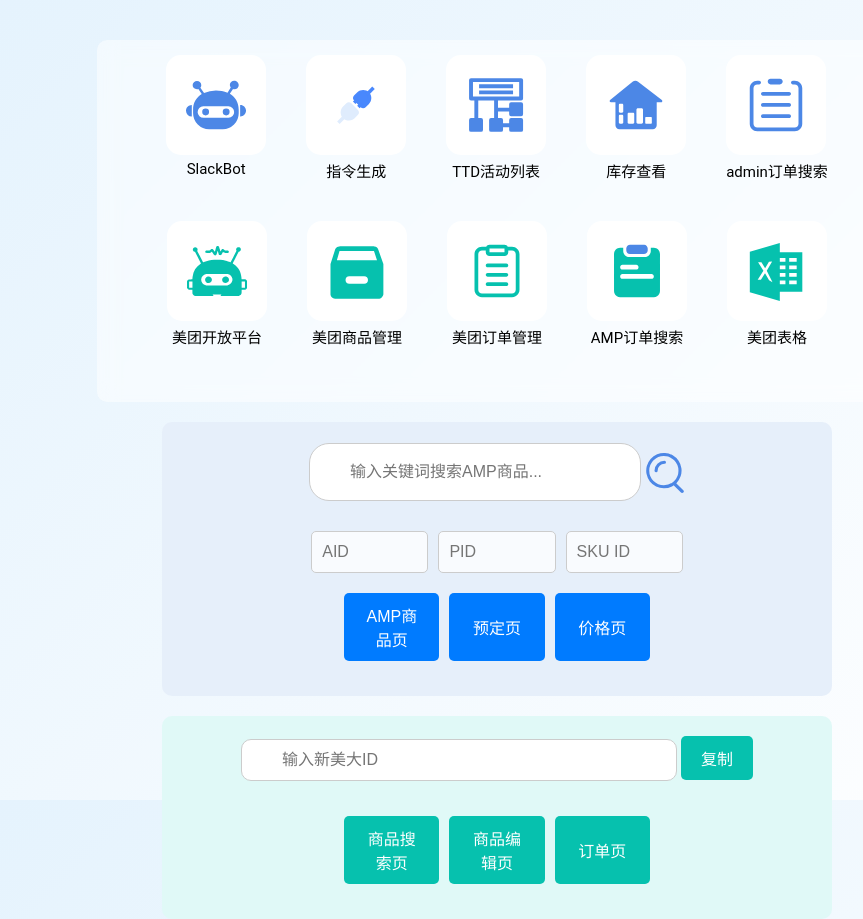
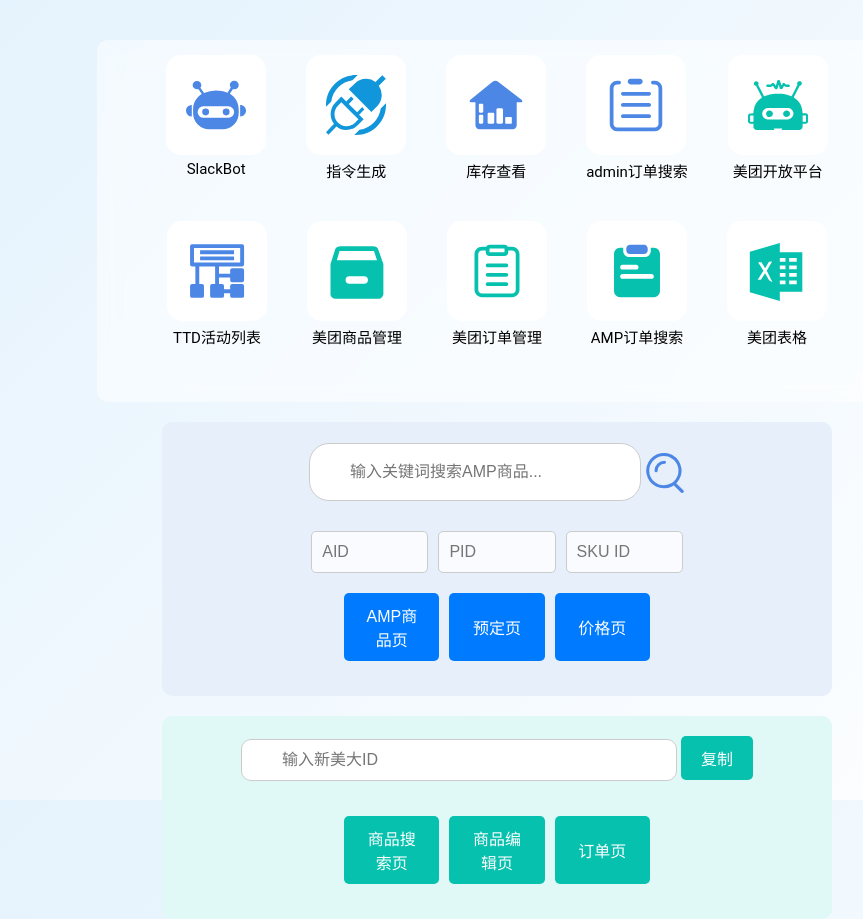
Before and after one commit to Apaang/klook, a plain HTML site: page index.html in a window 1280 px wide. Shown: the whole page, without its empty margins (143-1006 px from the left). Drawn offline with Linux system fonts and the light colour scheme.

Commit message:
Update index.html

```diff
--- a/index.html
+++ b/index.html
@@ -152,15 +152,9 @@
         </div>
         <div style="display: inline-block; text-align: center;"> <!-- 为图标和文字添加容器 -->
             <a href="Generate SlackBot Command.html" class="icon-box" target="_self">
-                <img src="images/connect.svg" alt="指令生成">
+                <img src="images/connected.svg" alt="生成对接指令">
             </a>
             <div class="icon-label">指令生成</div>
-        </div>
-        <div style="display: inline-block; text-align: center;"> <!-- 为图标和文字添加容器 -->
-            <a href="https://admin.klook.com/act/activity/list" class="icon-box" target="_self">
-                <img src="images/admin_activity.svg" alt="TTD活动列表">
-            </a>
-            <div class="icon-label">TTD活动列表</div>
         </div>
         <div style="display: inline-block; text-align: center;"> <!-- 为图标和文字添加容器 -->
             <a href="https://admin.klook.com/storage/realtime/inventory/summary" class="icon-box" target="_self">
@@ -179,6 +173,12 @@
                 <img src="images/xmd_robot.svg" alt="美团开放平台">
             </a>
             <div class="icon-label">美团开放平台</div>
+        </div>
+        <div style="display: inline-block; text-align: center;"> <!-- 为图标和文字添加容器 -->
+            <a href="https://admin.klook.com/act/activity/list" class="icon-box" target="_self">
+                <img src="images/admin_activity.svg" alt="TTD活动列表">
+            </a>
+            <div class="icon-label">TTD活动列表</div>
         </div>
         <div style="display: inline-block; text-align: center;"> <!-- 为图标和文字添加容器 -->
             <a href="https://eo.dianping.com/epassport/goodmanage/spulist" class="icon-box" target="_self">
```
